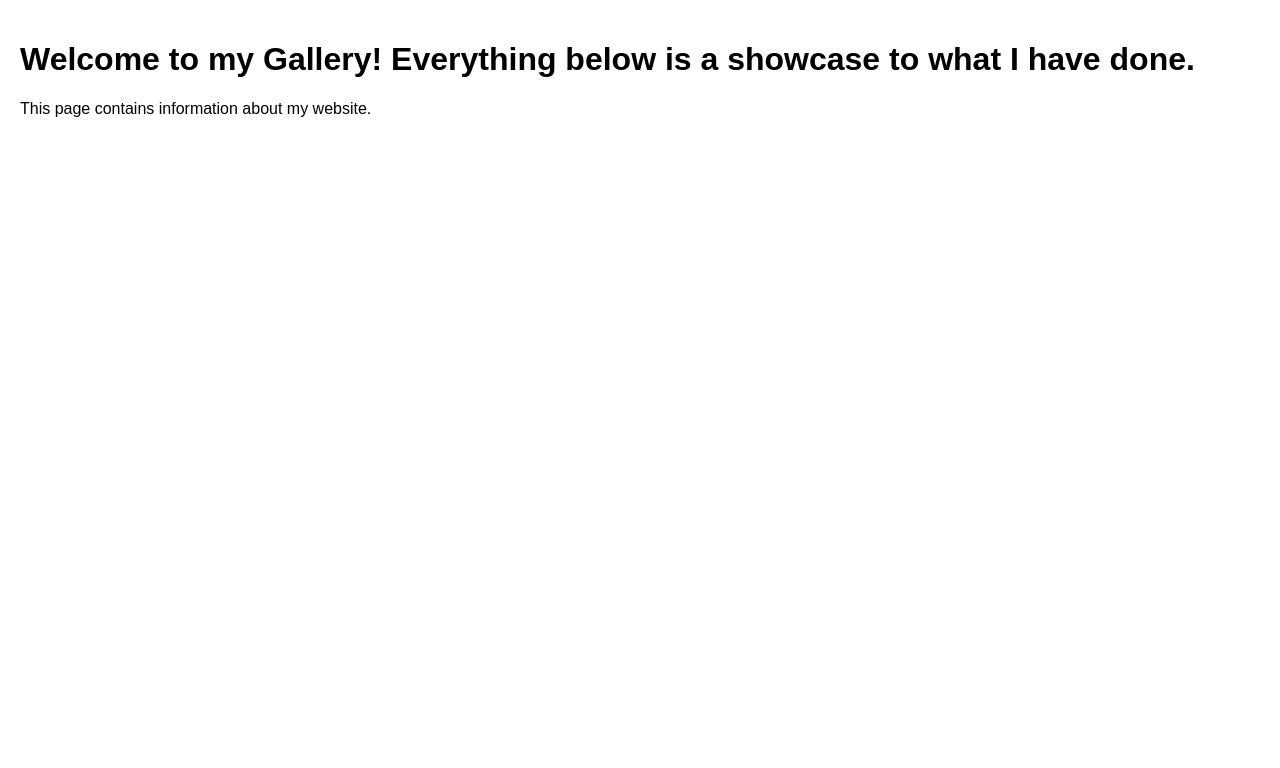
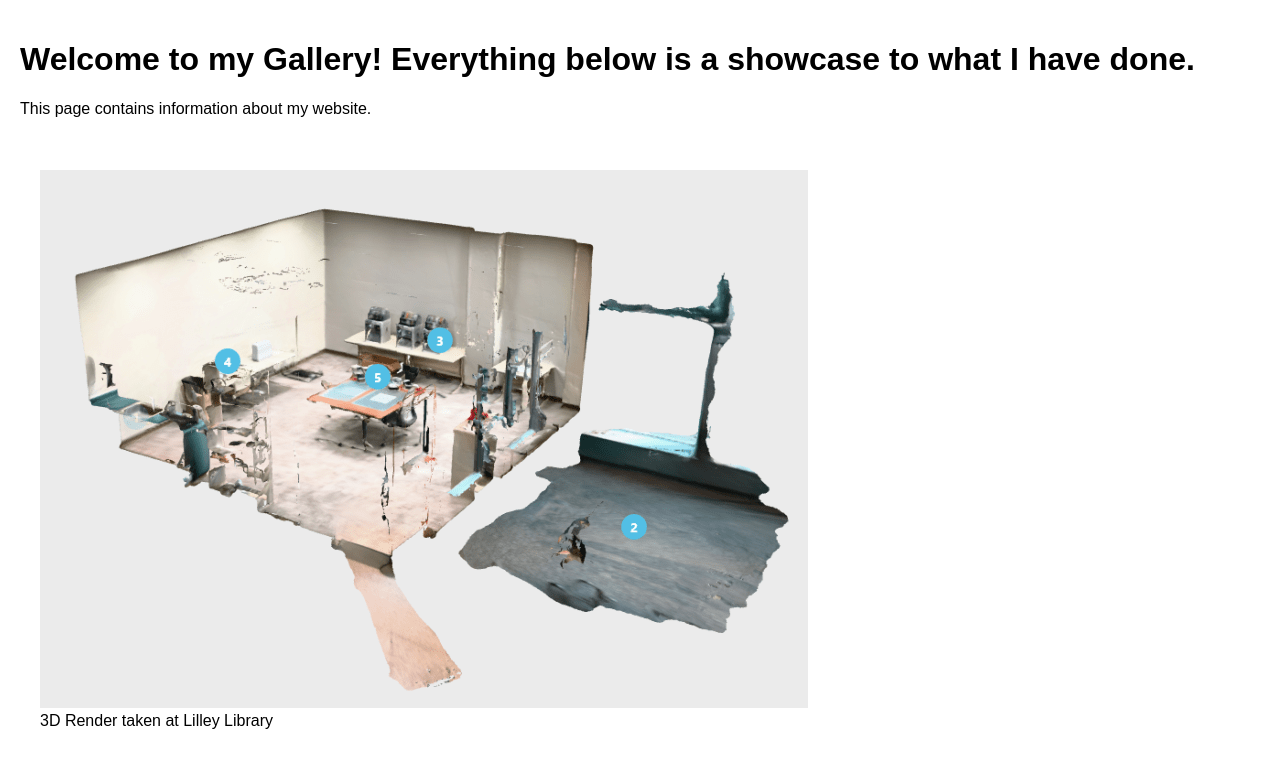
Before and after one commit to Windows-7-Home-Premium/storm, a plain HTML site: page docs/gallery.html in a window 1280 px wide. Drawn offline with Linux system fonts and the light colour scheme.

Commit message:
adding images for future reference

```diff
--- a/docs/gallery.html
+++ b/docs/gallery.html
@@ -36,6 +36,9 @@
     <h1>Welcome to my Gallery! Everything below is a showcase to what I have done.</h1>
     <p>This page contains information about my website.</p>
 </div>
-
+    <figure>
+        <img src="images/wf-768x538.png" alt="Thinglink Render" />
+        <figcaption>3D Render taken at Lilley Library</figcaption>
+    </figure>
 </body>
 </html>
```
